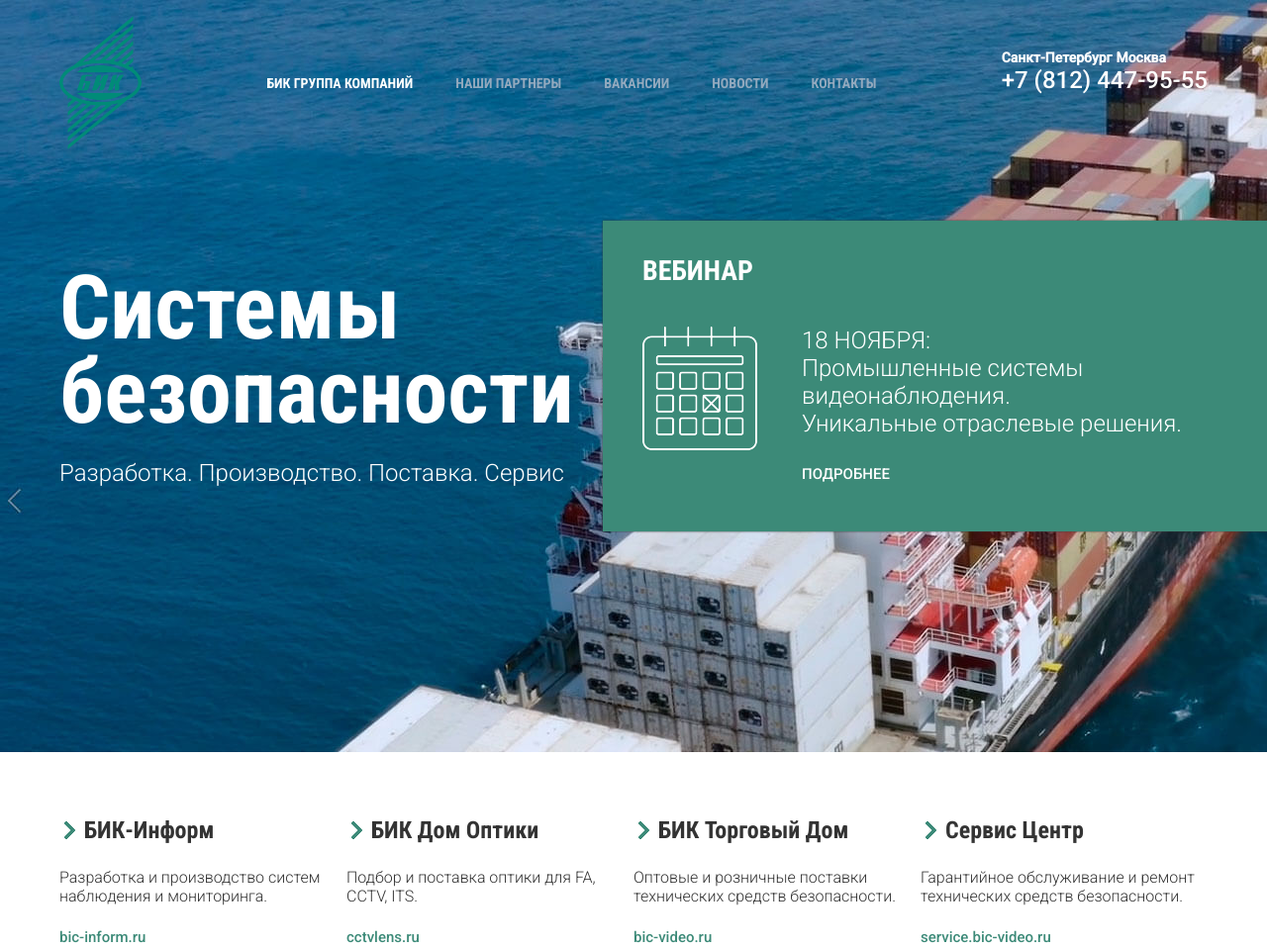
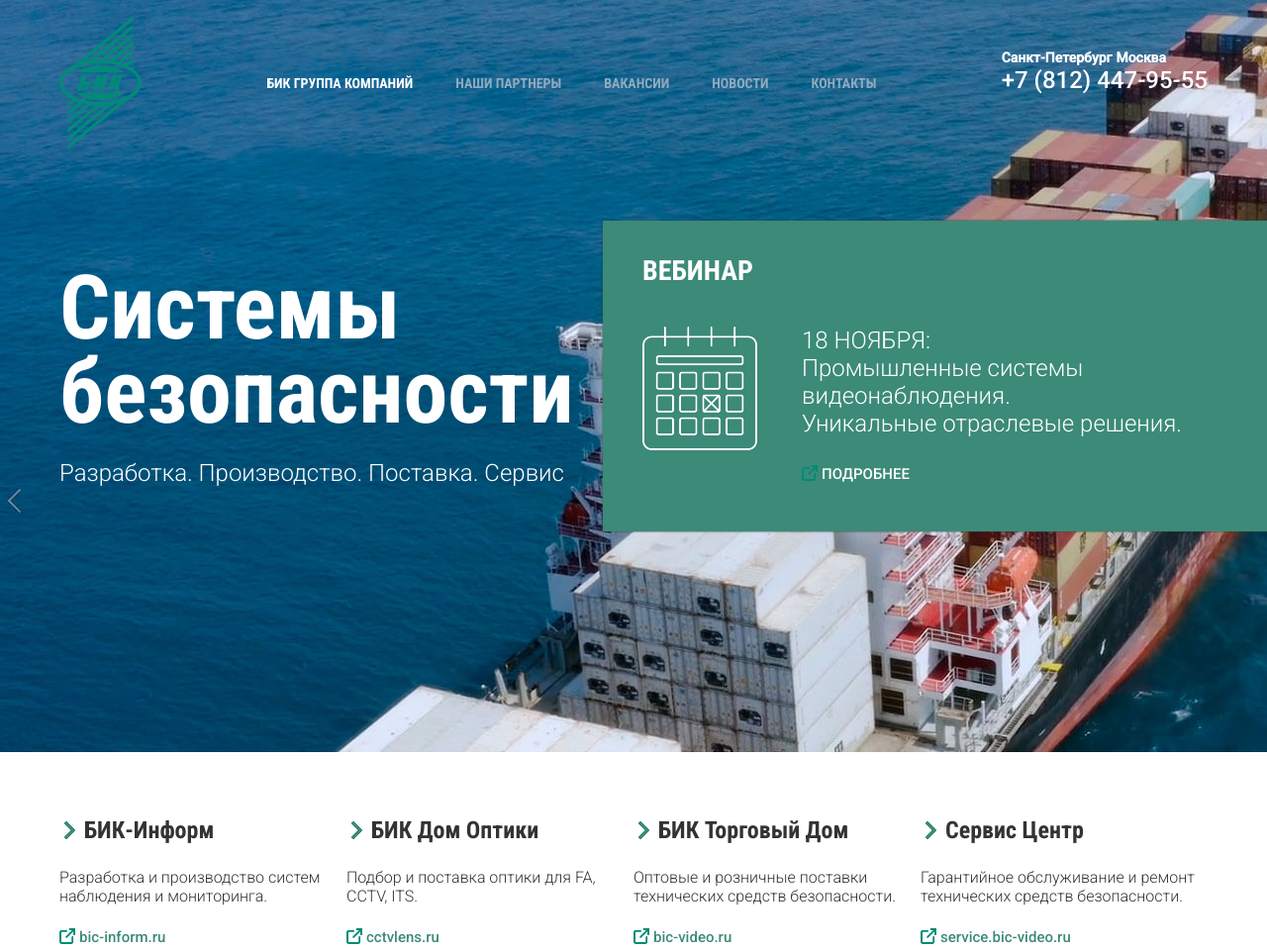
Before and after one commit to invinsible/bic-company, a plain HTML site: page index.html in a window 1280 px wide. Shown: the top 959 px of the page at 99% size. Drawn offline with Linux system fonts and the light colour scheme.

Commit message:
link-ico style

```diff
--- a/css/style.scss
+++ b/css/style.scss
@@ -80,12 +80,16 @@
 }
 
 .link-ico {
+    padding-left: 20px;
     font-size: 15px;
     font-weight: 500;
     color: #3c8a78;
-    transition: opacity 0.3s ease-out;
+    background-image: url('/img/link_ico.png');
+    background-repeat: no-repeat;
+    transition: opacity 0.3s ease-out, padding 0.3s;
 
     &:hover {
+        padding-left: 22px;
         opacity: 0.7;
     }
 }
```
Also changed, not shown: css/style.css, 1 other file.
